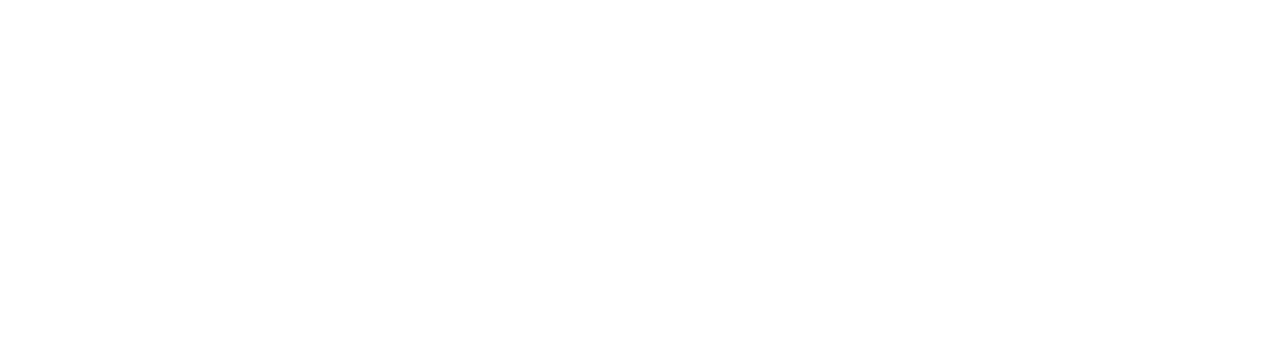
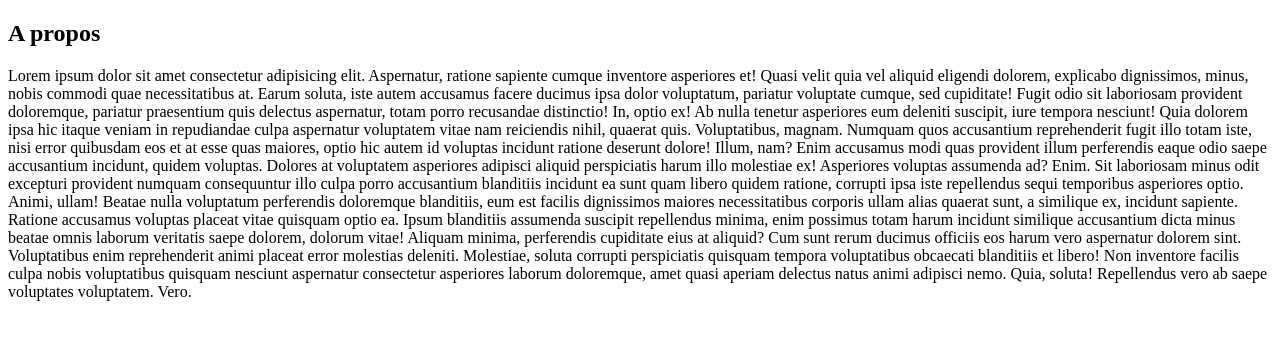
Before and after one commit to golmem/react1, a React (Create React App) app: page /about in a window 1280 px wide. Before the commit this address had no page. Shown: the top 340 px of the page. Built offline with nearby package versions, Linux system fonts and the light colour scheme.

Commit message:
definition de route en react avec react router dom

```diff
--- a/src/App.js
+++ b/src/App.js
@@ -3,6 +3,7 @@
 import { BrowserRouter, Routes, Route } from "react-router-dom";
 //importation de la page home.js
 import Home from "./pages/Home";
+import About from "./pages/About";
 
 //il n'est pas obligatoire d'importer react ici
 //les classe dans du code html en react sont utilisées avec className
@@ -15,6 +16,9 @@
 		<BrowserRouter>
 			<Routes>
 				<Route path="/" element={<Home />} />
+				<Route path="/about" element={<About />} />
+				{/*path="*" renvoi sur la page d'acceuil si lurl cest du n'importe quoi*/}
+				<Route path="*" element={<Home />} />
 			</Routes>
 		</BrowserRouter>
 	);
```
